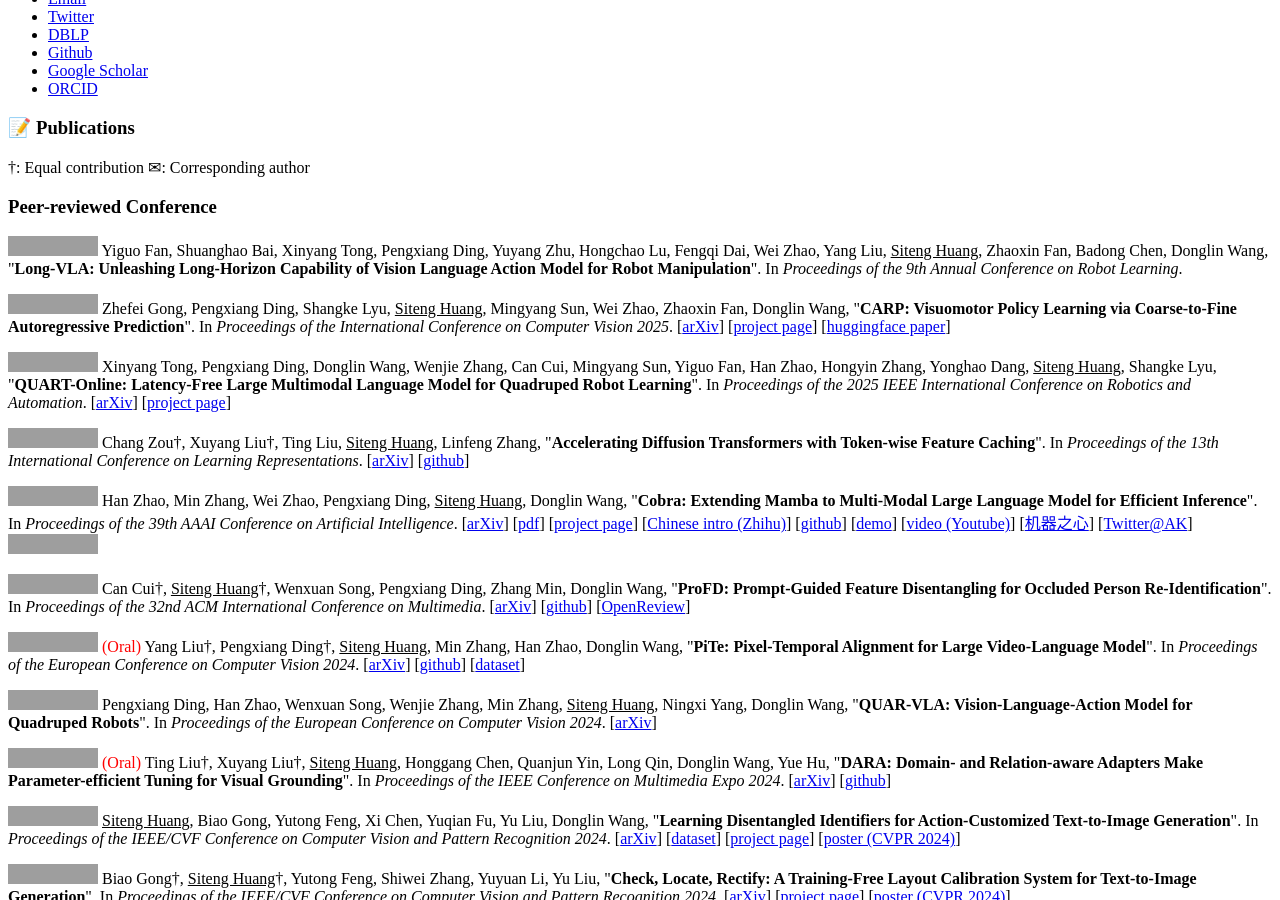
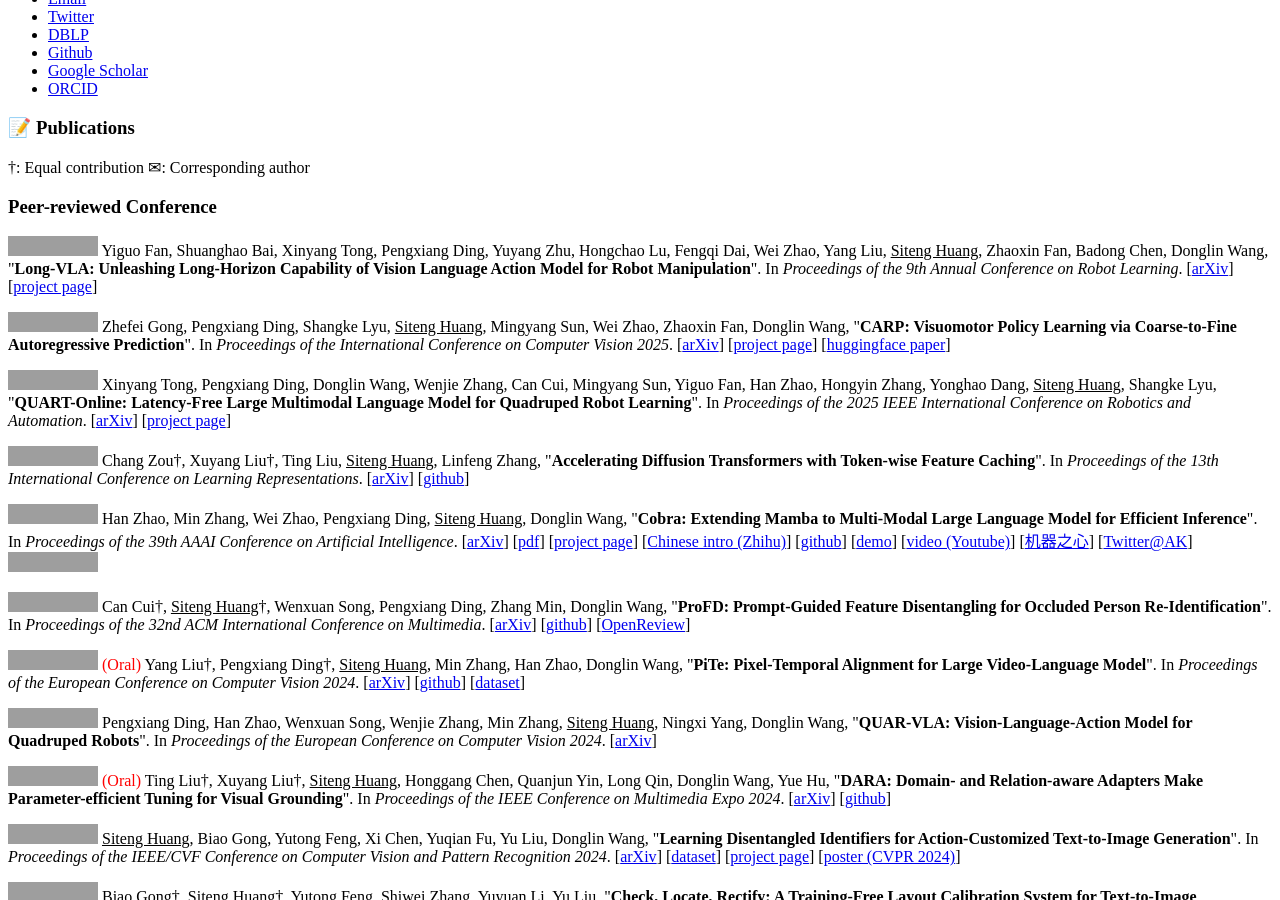
Before and after one commit to bighuang624/bighuang624.github.io, a Jekyll site: the page built from _pages/includes/pub_short.md, in a window 1280 px wide and 900 px high, scrolled down 386 px, cut to the strip 0-900 px from the top of the window. Built offline with Jekyll 4.4.1, drawn with Linux system fonts in a browser that asks for light colours; our own code applies the rules of GitHub Pages for plain Markdown files; grey boxes are pictures that could not be loaded.

Commit message:
update Long-VLA

```diff
--- a/_pages/includes/pub_short.md
+++ b/_pages/includes/pub_short.md
@@ -5,7 +5,7 @@
 
 ### Peer-reviewed Conference
 
-<img src="https://img.shields.io/badge/CoRL-2025-blue?style=flat-square"> Yiguo Fan, Shuanghao Bai, Xinyang Tong, Pengxiang Ding, Yuyang Zhu, Hongchao Lu, Fengqi Dai, Wei Zhao, Yang Liu, <u>Siteng Huang</u>, Zhaoxin Fan, Badong Chen, Donglin Wang, &quot;**Long-VLA: Unleashing Long-Horizon Capability of Vision Language Action Model for Robot Manipulation**&quot;. In *Proceedings of the 9th Annual Conference on Robot Learning*.
+<img src="https://img.shields.io/badge/CoRL-2025-blue?style=flat-square"> Yiguo Fan, Shuanghao Bai, Xinyang Tong, Pengxiang Ding, Yuyang Zhu, Hongchao Lu, Fengqi Dai, Wei Zhao, Yang Liu, <u>Siteng Huang</u>, Zhaoxin Fan, Badong Chen, Donglin Wang, &quot;**Long-VLA: Unleashing Long-Horizon Capability of Vision Language Action Model for Robot Manipulation**&quot;. In *Proceedings of the 9th Annual Conference on Robot Learning*. [[arXiv](https://arxiv.org/abs/2508.19958)] [[project page](https://long-vla.github.io/)]
 
 <img src="https://img.shields.io/badge/ICCV-2025-blue?style=flat-square"> Zhefei Gong, Pengxiang Ding, Shangke Lyu, <u>Siteng Huang</u>, Mingyang Sun, Wei Zhao, Zhaoxin Fan, Donglin Wang, &quot;**CARP: Visuomotor Policy Learning via Coarse-to-Fine Autoregressive Prediction**&quot;. In *Proceedings of the International Conference on Computer Vision 2025*. [[arXiv](https://arxiv.org/abs/2412.06782)] [[project page](https://carp-robot.github.io/)] [[huggingface paper](https://huggingface.co/papers/2412.06782)]
 
```
Also changed, not shown: _pages/includes/news.md (+1 -1 lines).
